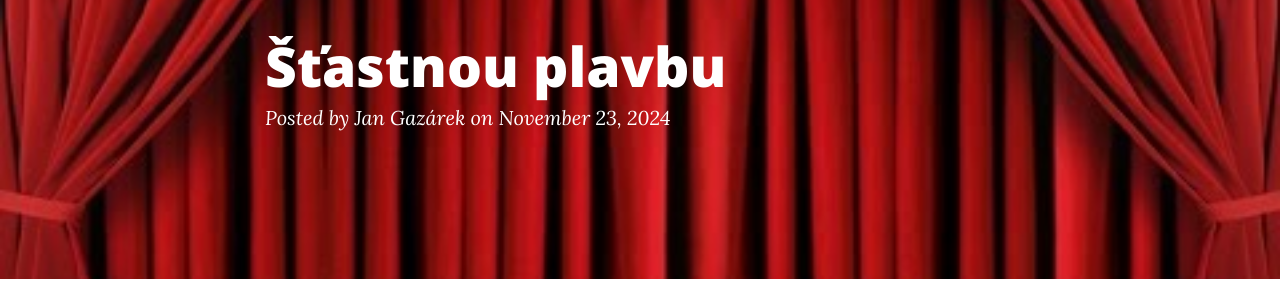
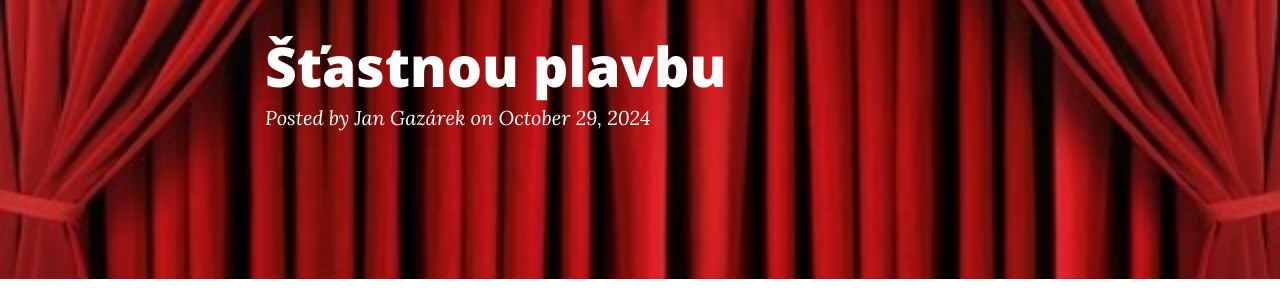
Before and after one commit to xsuchy/pozpatku, a Jekyll site: the page built from _posts/2025-10-29-stastnou-plavbu.markdown, in a window 1280 px wide and 900 px high. Shown: the part 134-434 px from the top of the window. Built offline with Jekyll 4.4.1, drawn with Linux system fonts in a browser that asks for light colours; nearby versions of some CDN libraries.

Commit message:
Update and rename 2025-11-23-stastnou-plavbu.markdown to 2025-10-29-stastnou-plavbu.markdown

```diff
--- a/_posts/2025-11-23-stastnou-plavbu.markdown
+++ b/_posts/2025-10-29-stastnou-plavbu.markdown
@@ -1,7 +1,7 @@
 ---
 layout: post
 title:  "Šťastnou plavbu"
-date:   2024-11-23 10:00:00 +0100
+date:   2024-10-29 10:00:00 +0100
 author: Jan Gazárek
 visible: 1
 categories:
```
